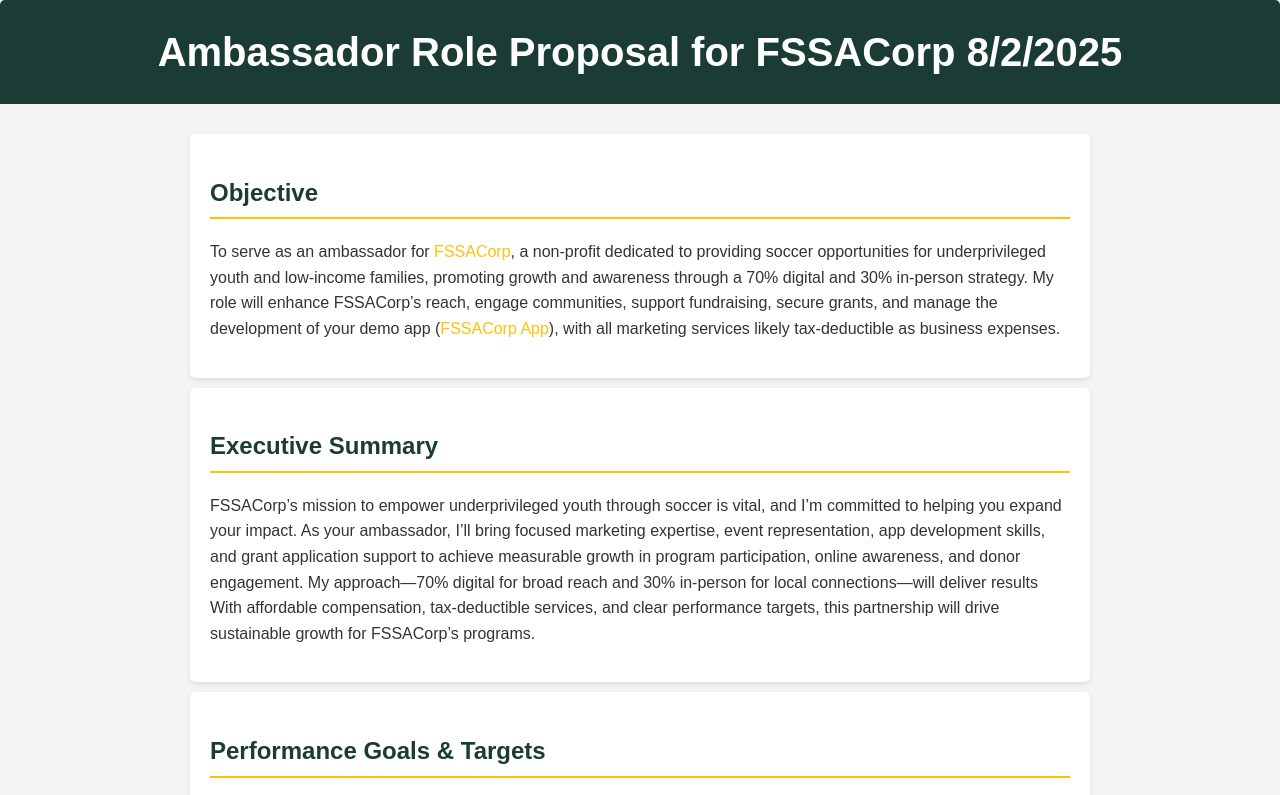
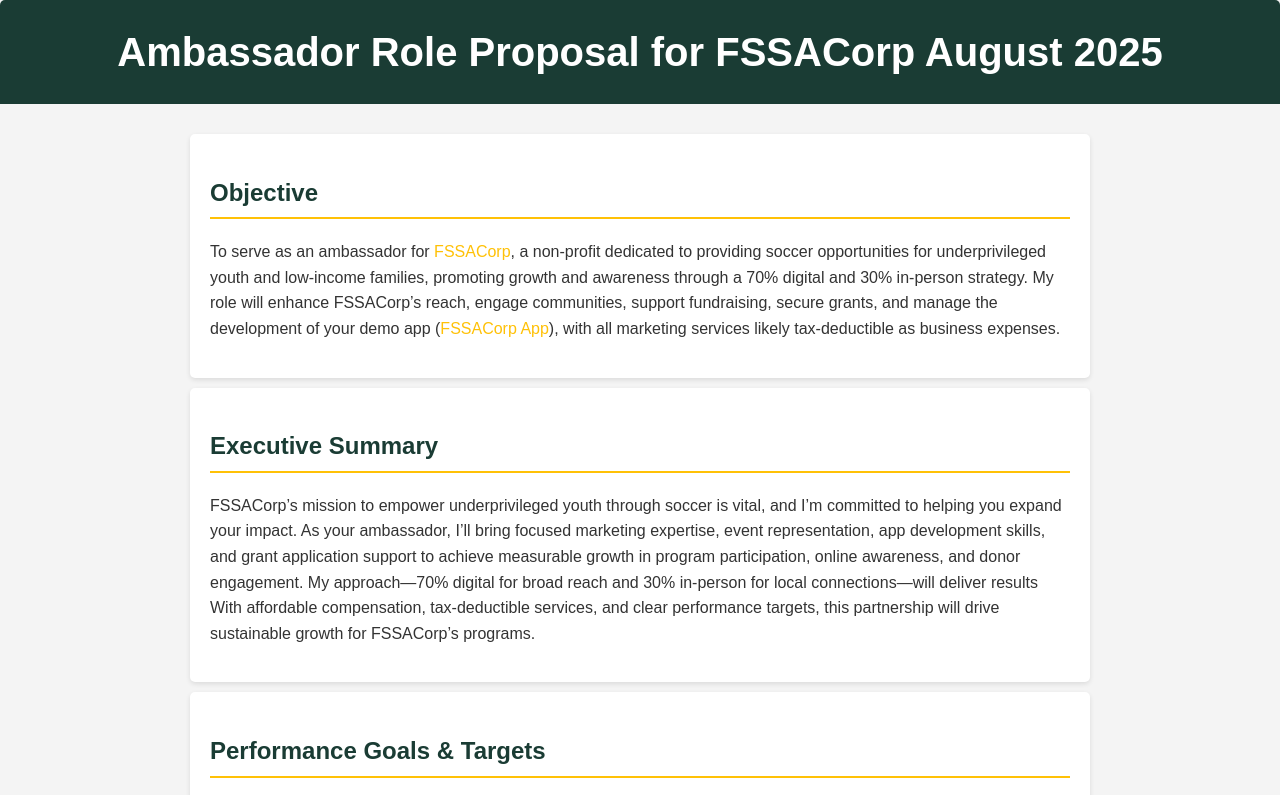
Before and after one commit to SageServices/FSSAproposal, a website: page index.html in a window 1280 px wide. Shown: the top 795 px of the page. Drawn offline with Linux system fonts and the light colour scheme.

Commit message:
should be finished

```diff
--- a/index.html
+++ b/index.html
@@ -101,7 +101,7 @@
 </head>
 <body>
     <header>
-        <h1>Ambassador Role Proposal for FSSACorp 8/2/2025</h1>
+        <h1>Ambassador Role Proposal for FSSACorp August 2025</h1>
     </header>
 
     <div class="container">
```
